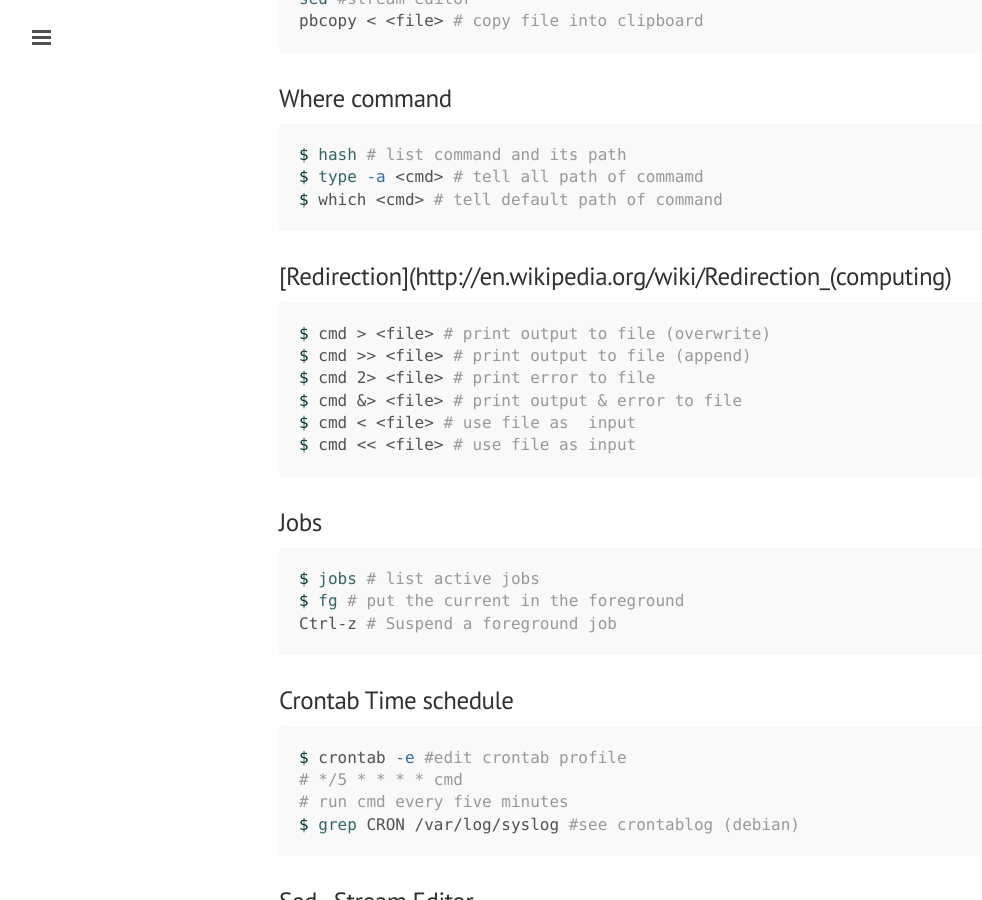
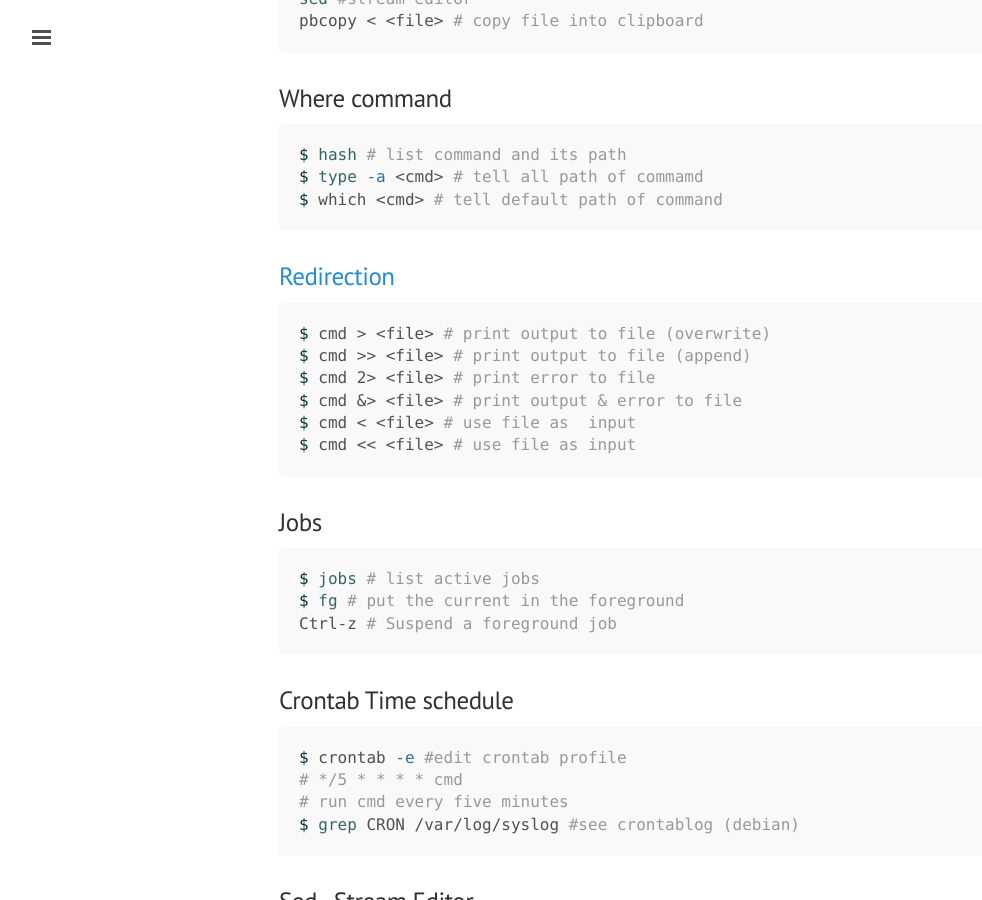
Before and after one commit to ibotdotout/ibotdotout.github.io, a Jekyll site: the page built from _posts/2014-06-27-unix.md, in a window 1280 px wide and 900 px high, scrolled down 673 px. Shown: the whole window, without its empty margins (1-983 px from the left). Built offline with Jekyll 4.4.1, drawn with Linux system fonts in a browser that asks for light colours; Markdown is read by kramdown in place of the engine named in the settings.

Commit message:
fix page error bug

````diff
--- a/_posts/2014-06-27-unix.md
+++ b/_posts/2014-06-27-unix.md
@@ -37,7 +37,7 @@ $ type -a <cmd> # tell all path of commamd
 $ which <cmd> # tell default path of command
 ```
 
-### [Redirection](http://en.wikipedia.org/wiki/Redirection_(computing)
+### [Redirection](http://en.wikipedia.org/wiki/Redirection_computing)
 
 ```sh
 $ cmd > <file> # print output to file (overwrite)
````
